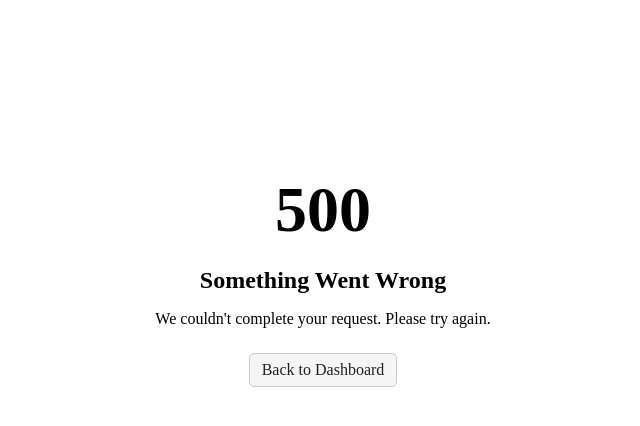
After one commit to yashi-dev21/Student-Expense-Tracker, a Flask app: template app/templates/500.html in a window 1280 px wide. The commit adds this page. Shown: the top 426 px of the page, without its empty margins (317-957 px from the left). Run offline with Flask 3, Linux system fonts and the light colour scheme; the template is opened without the code that fills it, so the values that code supplies are empty.

Commit message:
Add application error handling

```diff
--- a/app/routes.py
+++ b/app/routes.py
@@ -7,6 +7,7 @@ from datetime import date
 from flask import (
     Blueprint,
     Response,
+    abort,
     render_template,
     request,
     redirect,
@@ -179,7 +180,8 @@ def edit_expense(expense_id):
 
     if expense is None:
         connection.close()
-        return "Expense not found", 404
+        from flask import abort
+        abort(404)
 
     if request.method == "POST":
         amount = request.form.get("amount", "").strip()
--- a/app/static/style.css
+++ b/app/static/style.css
@@ -297,3 +297,23 @@
 .flash-message.error {
     background: #f2f2f2;
 }
+
+.error-page {
+    max-width: 600px;
+    margin: 100px auto;
+    text-align: center;
+    padding: 30px;
+}
+
+.error-page h1 {
+    font-size: 64px;
+    margin-bottom: 10px;
+}
+
+.error-page h2 {
+    margin-bottom: 10px;
+}
+
+.error-page p {
+    margin-bottom: 25px;
+}
--- /dev/null
+++ b/app/templates/500.html
@@ -0,0 +1,38 @@
+<!DOCTYPE html>
+<html lang="en">
+<head>
+    <meta charset="UTF-8">
+    <meta name="viewport" content="width=device-width, initial-scale=1.0">
+
+    <title>Something Went Wrong</title>
+
+    <link
+        rel="stylesheet"
+        href="{{ url_for('static', filename='style.css') }}"
+    >
+</head>
+
+<body>
+
+    <div class="error-page">
+
+        <h1>500</h1>
+
+        <h2>Something Went Wrong</h2>
+
+        <p>
+            We couldn't complete your request.
+            Please try again.
+        </p>
+
+        <a
+            href="{{ url_for('main.home') }}"
+            class="add-btn"
+        >
+            Back to Dashboard
+        </a>
+
+    </div>
+
+</body>
+</html>
```
Also changed, not shown: app/__init__.py (+9 -1 lines), app/templates/404.html (added, +37 -0 lines).
